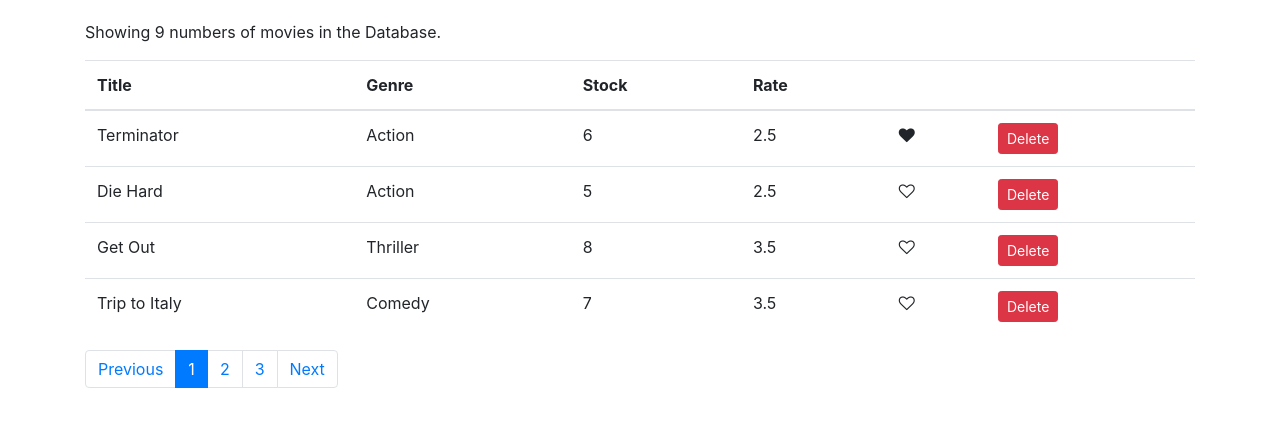
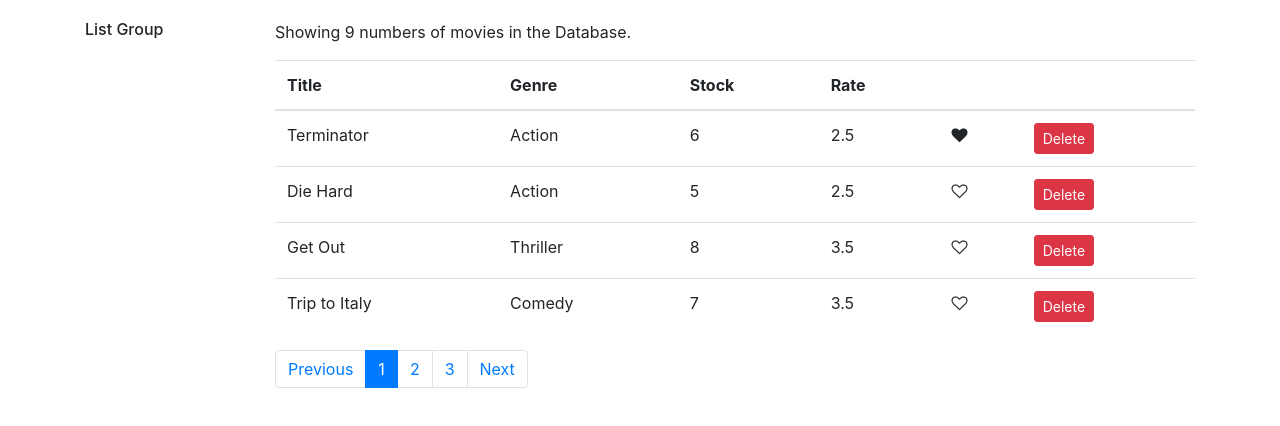
Before and after one commit to Jachrix/Veedly-Rentals, a React (Create React App) app: page / in a window 1280 px wide. Shown: the top 426 px of the page. Built offline with nearby package versions, Linux system fonts and the light colour scheme.

Commit message:
Filtering: Component Interface

```diff
--- /dev/null
+++ b/src/components/common/listGroup.jsx
@@ -0,0 +1,7 @@
+import React from "react";
+
+const ListGroup = () => {
+    return <h6 > List Group </h6>;
+};
+
+export default ListGroup;
--- a/src/components/movie.jsx
+++ b/src/components/movie.jsx
@@ -1,20 +1,31 @@
 import React, { Component } from "react";
 import { getMovies } from '../services/fakeMovieService';
+import { getGenres } from '../services/fakeGenreService';
 import Like from './common/like';
 import Pagination from './common/pagination';
+import ListGroup from './common/listGroup';
 import { paginate } from '../utils/paginate';
 
 class Movies extends Component {
     state = {
         pageSize: 4,
         currentPage: 1,
-        movies: getMovies()
+        movies: [],
+        genres: []
     };
+
+    componentDidMount(){
+        this.setState({ movies: getMovies(), genres: getGenres()});
+    }
 
     handleDelete = (movie) => {
         //console.log(movie);
         const movies = this.state.movies.filter(m => m._id !== movie._id);
         this.setState({ movies });    //Es6 simplified movies: movies
+    }
+
+    handleGenreSelect = genre => {
+        console.log("Genre Selected....", genre);
     }
 
     handleLike = (movie) => {
@@ -41,7 +52,11 @@
         const movies = paginate(allMovies, currentPage, pageSize);
 
         return (
-            <React.Fragment>
+            <div className="row">
+                <div className="col-2">
+                    <ListGroup  items={this.state.genres} onItemSelect={ this.handleGenreSelect } />
+                </div>
+                <div className="col">
                     <p>Showing { count } numbers of movies in the Database.</p>
                     <table className="table">
                         <thead>
@@ -73,7 +88,8 @@
                         currentPage={ currentPage }
                         onPageChange={ this.handlePageChange }
                     />
-            </React.Fragment>
+                </div>
+            </div>
         );
     }
 }
```
Also changed, not shown: 1 other file (tests, documents, lock files or other folders). Lines whose indentation alone changed are shown as unchanged.
